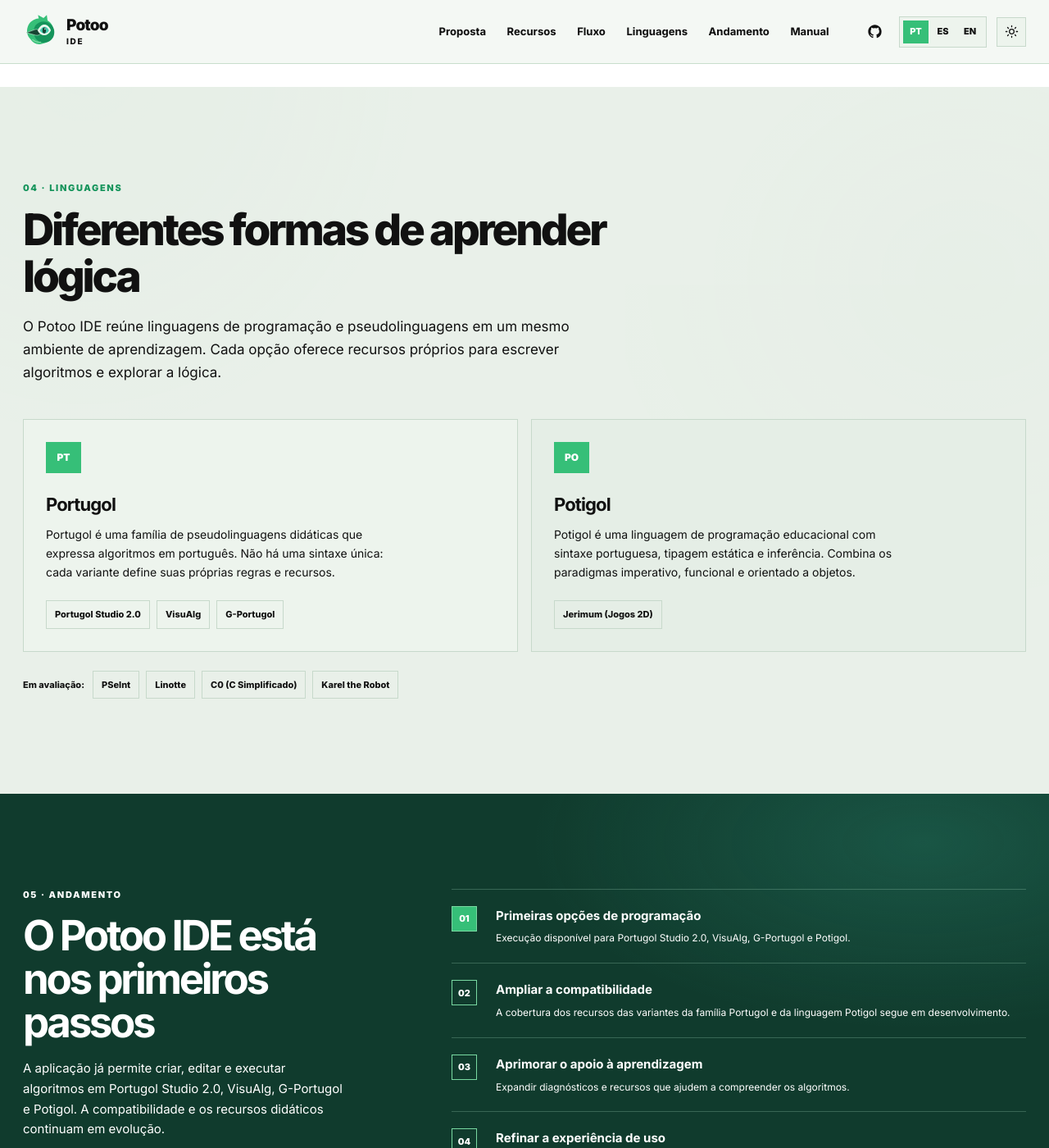
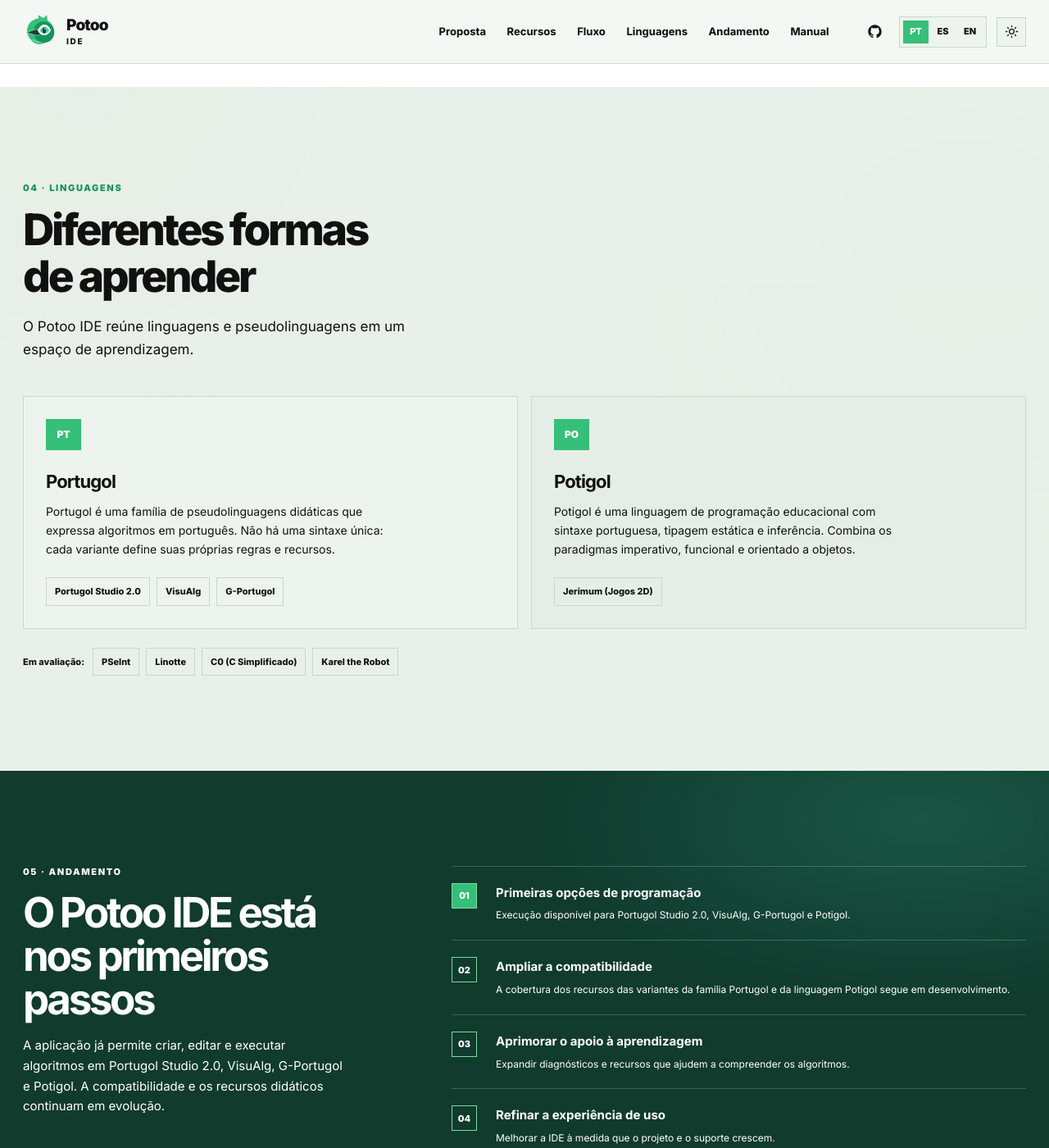
Before and after one commit to diegopn/potoo-site, a Jekyll site: the page built from index.html, in a window 1280 px wide and 1400 px high, scrolled down 2956 px. Shown: the whole window at 82% size. Built offline with Jekyll 4.4.1, drawn with Linux system fonts in a browser that asks for light colours.

Commit message:
Adjust language section width and copy

```diff
--- a/en/index.html
+++ b/en/index.html
@@ -99,10 +99,10 @@
 
     <section class="section soft" id="linguagens">
       <div class="wrap">
-        <div class="section-heading">
+        <div class="section-heading language-heading">
           <p class="kicker">04 · Languages</p>
-          <h2>Different ways to learn programming logic</h2>
-          <p>Potoo IDE brings programming languages and pseudolanguages together in one learning environment. Each option offers its own features for writing algorithms and exploring logic.</p>
+          <h2>Different ways<br>to learn</h2>
+          <p>Potoo IDE brings languages and pseudolanguages together in a learning space.</p>
         </div>
         <div class="language-panels">
           <article class="language-panel"><span class="language-code">PT</span><h3>Portugol</h3><p>Portugol is a family of educational pseudolanguages for expressing algorithms in Portuguese. It has no single syntax: each variant defines its rules and features.</p><div class="language-evaluation" aria-label="Portugol family variants"><span>Portugol Studio 2.0</span><span>VisuAlg</span><span>G-Portugol</span></div></article>
--- a/es/index.html
+++ b/es/index.html
@@ -99,10 +99,10 @@
 
     <section class="section soft" id="linguagens">
       <div class="wrap">
-        <div class="section-heading">
+        <div class="section-heading language-heading">
           <p class="kicker">04 · Lenguajes</p>
-          <h2>Distintas formas de aprender lógica</h2>
-          <p>Potoo IDE reúne lenguajes de programación y pseudolenguajes en un mismo entorno de aprendizaje. Cada opción ofrece recursos propios para escribir algoritmos y explorar la lógica.</p>
+          <h2>Distintas formas<br>de aprender</h2>
+          <p>Potoo IDE reúne lenguajes y pseudolenguajes en un espacio de aprendizaje.</p>
         </div>
         <div class="language-panels">
           <article class="language-panel"><span class="language-code">PT</span><h3>Portugol</h3><p>Portugol es una familia de pseudolenguajes didácticos para expresar algoritmos en portugués. No tiene una sintaxis única: cada variante define sus propias reglas y recursos.</p><div class="language-evaluation" aria-label="Variantes de la familia Portugol"><span>Portugol Studio 2.0</span><span>VisuAlg</span><span>G-Portugol</span></div></article>
--- a/index.html
+++ b/index.html
@@ -114,10 +114,10 @@
 
     <section class="section soft" id="linguagens">
       <div class="wrap">
-        <div class="section-heading">
+        <div class="section-heading language-heading">
           <p class="kicker">04 · Linguagens</p>
-          <h2>Diferentes formas de aprender lógica</h2>
-          <p>O Potoo IDE reúne linguagens de programação e pseudolinguagens em um mesmo ambiente de aprendizagem. Cada opção oferece recursos próprios para escrever algoritmos e explorar a lógica.</p>
+          <h2>Diferentes formas<br>de aprender</h2>
+          <p>O Potoo IDE reúne linguagens e pseudolinguagens em um espaço de aprendizagem.</p>
         </div>
         <div class="language-panels">
           <article class="language-panel"><span class="language-code">PT</span><h3>Portugol</h3><p>Portugol é uma família de pseudolinguagens didáticas que expressa algoritmos em português. Não há uma sintaxe única: cada variante define suas próprias regras e recursos.</p><div class="language-evaluation" aria-label="Variantes da família Portugol"><span>Portugol Studio 2.0</span><span>VisuAlg</span><span>G-Portugol</span></div></article>
--- a/src/style.css
+++ b/src/style.css
@@ -364,6 +364,7 @@
   color: var(--mint);
 }
 .section-heading { max-width: 760px; margin-bottom: 43px; }
+.language-heading { max-width: 520px; }
 .section-heading h2, .split-heading h2, .manual-cta h2 {
   margin: 0;
   color: var(--ink-deep);
```
